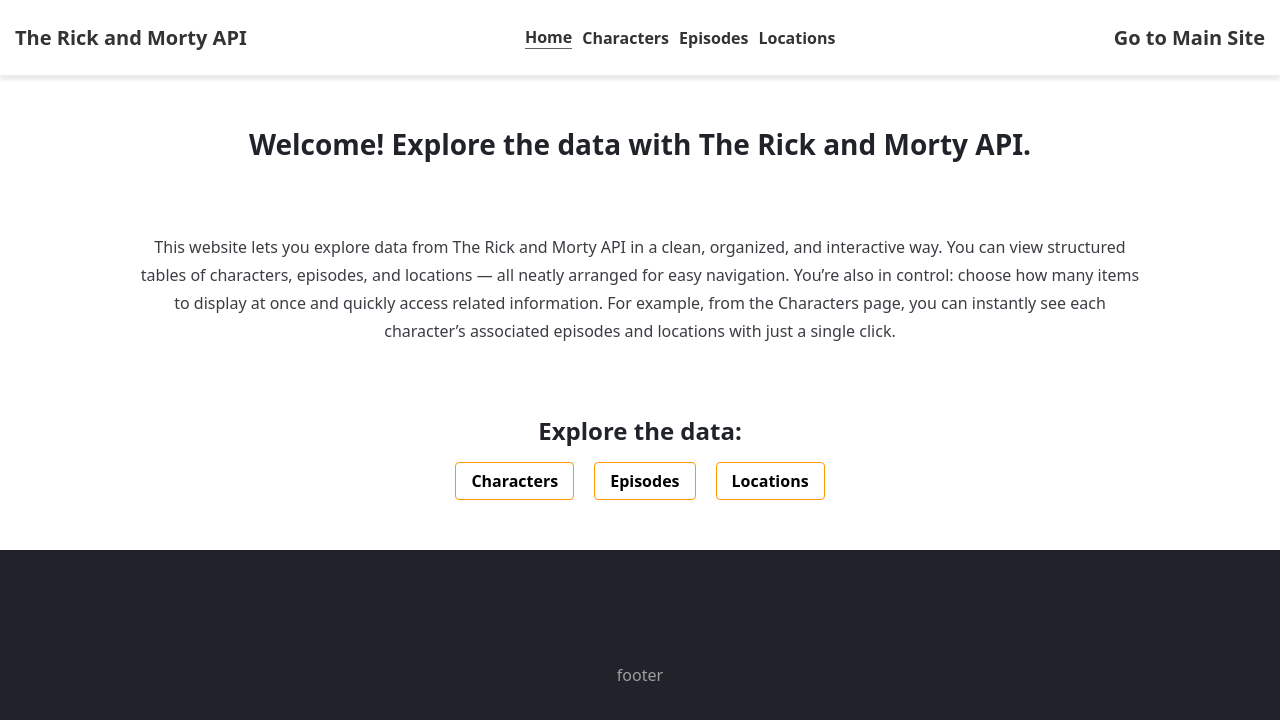
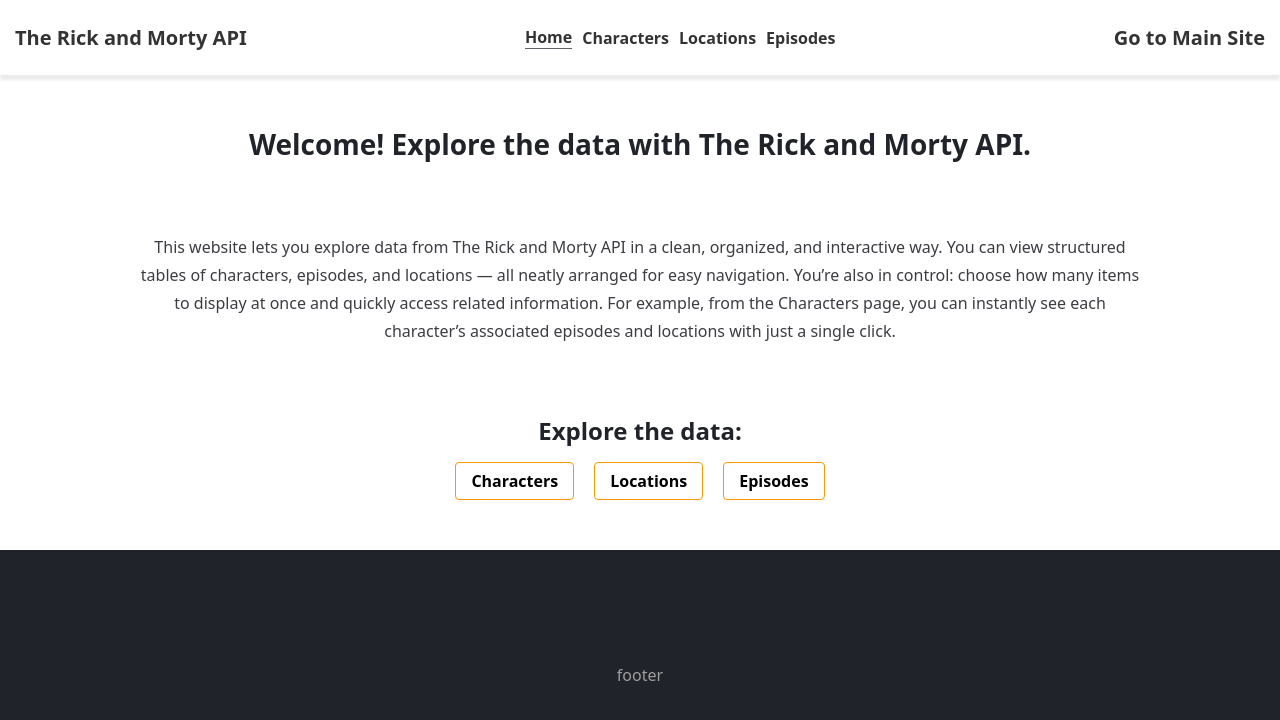
Before and after one commit to mohammad-1384-saadat-HYP/react-the-rick-and-morty-api, a React (Vite) app: page / in a window 1280 px wide. Shown: the top 720 px of the page. Built offline with nearby package versions, Linux system fonts and the light colour scheme.

Commit message:
change-order

```diff
--- a/src/Components/Header.jsx
+++ b/src/Components/Header.jsx
@@ -22,14 +22,14 @@ const Header = () => {
             Characters
           </span>
         </Link>
+        <Link to="/locations" className={styles.header_paginationHolder_link}>
+          <span className={styles.header_paginationHolder_link_name}>
+            Locations
+          </span>
+        </Link>
         <Link to="/episodes" className={styles.header_paginationHolder_link}>
           <span className={styles.header_paginationHolder_link_name}>
             Episodes
-          </span>
-        </Link>
-        <Link to="/locations" className={styles.header_paginationHolder_link}>
-          <span className={styles.header_paginationHolder_link_name}>
-            Locations
           </span>
         </Link>
       </div>
--- a/src/Pages/Home/Home.jsx
+++ b/src/Pages/Home/Home.jsx
@@ -23,11 +23,11 @@ const Home = () => {
           <Link to="/characters" className={styles.home_pages_btns_link}>
             <span className={styles.home_pages_btns_link_name}>Characters</span>
           </Link>
+          <Link to="/locations" className={styles.home_pages_btns_link}>
+            <span className={styles.home_pages_btns_link_name}>Locations</span>
+          </Link>
           <Link to="/episodes" className={styles.home_pages_btns_link}>
             <span className={styles.home_pages_btns_link_name}>Episodes</span>
-          </Link>
-          <Link to="/locations" className={styles.home_pages_btns_link}>
-            <span className={styles.home_pages_btns_link_name}>Locations</span>
           </Link>
         </div>
       </div>
```
